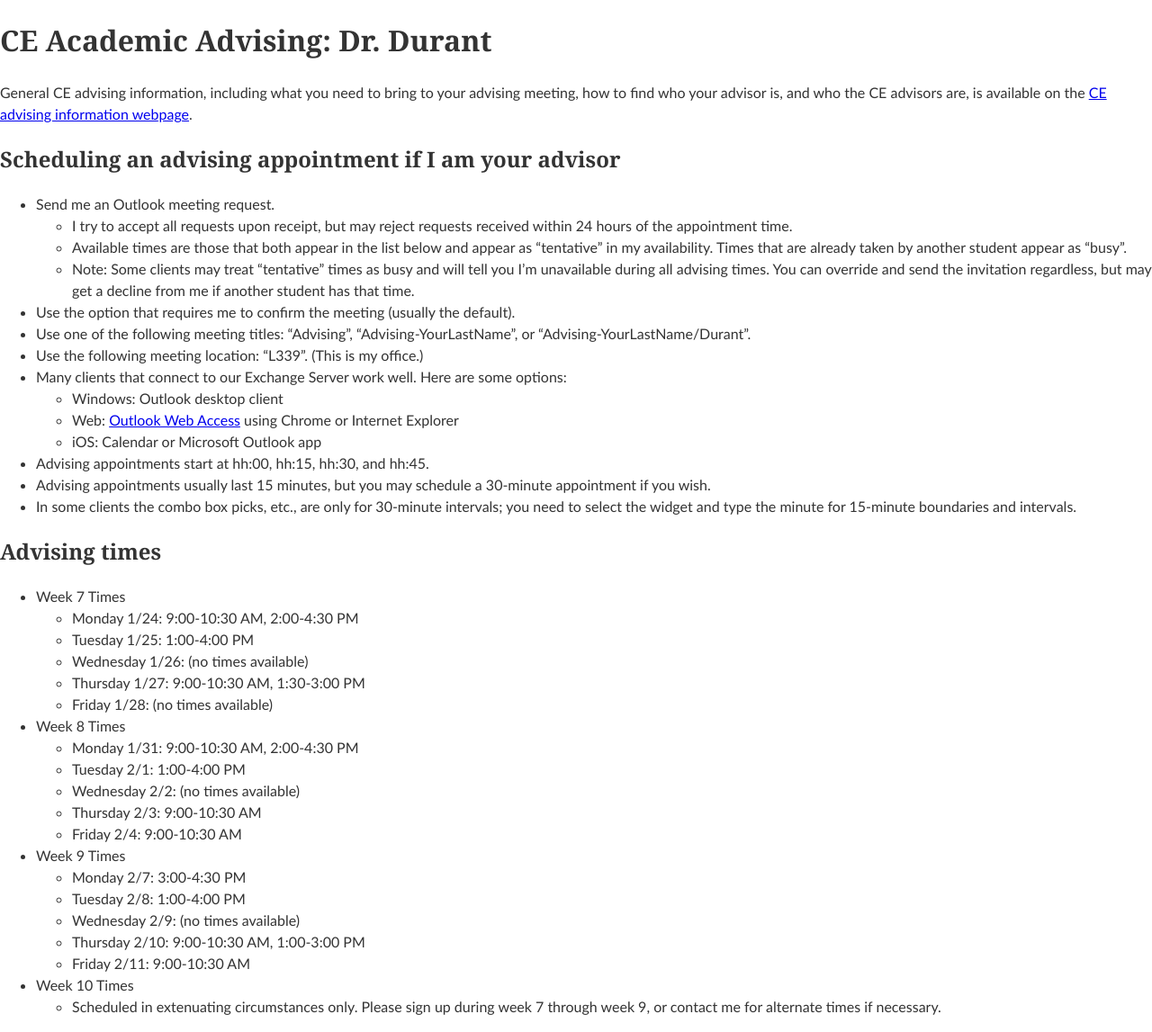
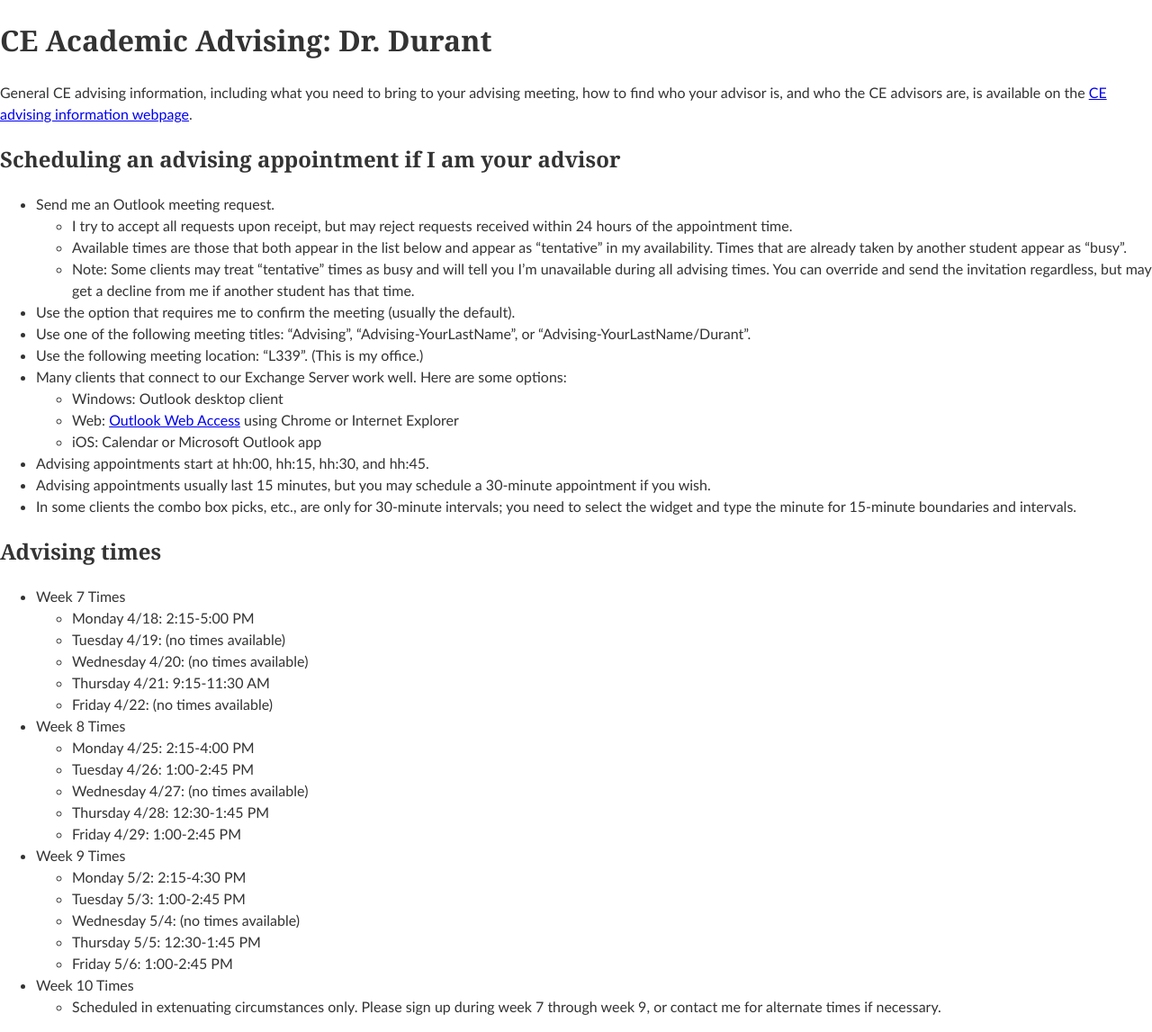
Before and after one commit to edurant/edurant.github.io, a Jekyll site: the page built from advising/durant.md, in a window 1280 px wide. Shown: the whole page at 90% size. Built offline with Jekyll 4.4.1, drawn with Linux system fonts in a browser that asks for light colours.

Commit message:
s22 advising times

```diff
--- a/advising/durant.md
+++ b/advising/durant.md
@@ -25,25 +25,25 @@ General CE advising information, including what you need to bring to your advisi
 ## Advising times
 
 * Week 7 Times
-  * Monday 1/24: 9:00-10:30 AM, 2:00-4:30 PM
-  * Tuesday 1/25: 1:00-4:00 PM
-  * Wednesday 1/26: (no times available)
-  * Thursday 1/27: 9:00-10:30 AM, 1:30-3:00 PM
-  * Friday 1/28: (no times available)
+  * Monday 4/18: 2:15-5:00 PM
+  * Tuesday 4/19: (no times available)
+  * Wednesday 4/20: (no times available)
+  * Thursday 4/21: 9:15-11:30 AM
+  * Friday 4/22: (no times available)
 
 * Week 8 Times
-  * Monday 1/31: 9:00-10:30 AM, 2:00-4:30 PM
-  * Tuesday 2/1: 1:00-4:00 PM
-  * Wednesday 2/2: (no times available)
-  * Thursday 2/3: 9:00-10:30 AM
-  * Friday 2/4: 9:00-10:30 AM
+  * Monday 4/25: 2:15-4:00 PM
+  * Tuesday 4/26: 1:00-2:45 PM
+  * Wednesday 4/27: (no times available)
+  * Thursday 4/28: 12:30-1:45 PM
+  * Friday 4/29: 1:00-2:45 PM
 
 * Week 9 Times
-  * Monday 2/7: 3:00-4:30 PM
-  * Tuesday 2/8: 1:00-4:00 PM
-  * Wednesday 2/9: (no times available)
-  * Thursday 2/10: 9:00-10:30 AM, 1:00-3:00 PM
-  * Friday 2/11: 9:00-10:30 AM
+  * Monday 5/2: 2:15-4:30 PM
+  * Tuesday 5/3: 1:00-2:45 PM
+  * Wednesday 5/4: (no times available)
+  * Thursday 5/5: 12:30-1:45 PM
+  * Friday 5/6: 1:00-2:45 PM
 
 * Week 10 Times
   * Scheduled in extenuating circumstances only. Please sign up during week 7 through week 9, or contact me for alternate times if necessary.
```
